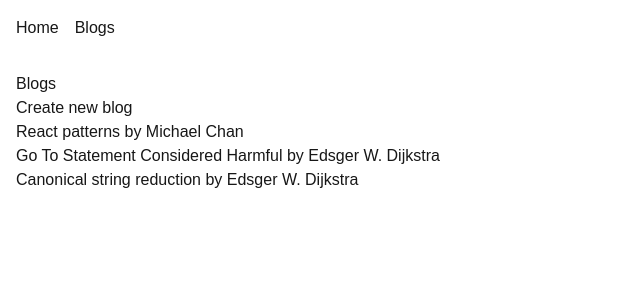
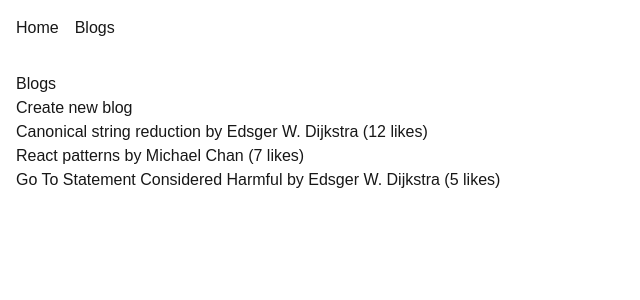
Before and after one commit to sjdumas/fso-blog-app, a Next.js app: page /blogs in a window 1280 px wide. Shown: the top 300 px of the page, without its empty margins (0-640 px from the left). Built offline with nearby package versions, Linux system fonts and the light colour scheme.

Commit message:
feat: sort blogs list by likes in descending order

```diff
--- a/app/blogs/actions.ts
+++ b/app/blogs/actions.ts
@@ -21,4 +21,5 @@ export async function likeBlog(formData: FormData) {
     incrementLikes(id);
 
     revalidatePath(`/blogs/${id}`);
+    revalidatePath("/blogs");
 }
--- a/app/blogs/page.tsx
+++ b/app/blogs/page.tsx
@@ -2,7 +2,7 @@ import Link from "next/link";
 import { getBlogs } from "@/lib/blogs";
 
 export default function BlogsPage() {
-    const blogs = getBlogs();
+    const blogs = [...getBlogs()].sort((a, b) => b.likes - a.likes);
 
     return (
         <div>
@@ -11,7 +11,8 @@ export default function BlogsPage() {
             <ul>
                 {blogs.map((blog) => (
                     <li key={blog.id}>
-                        <Link href={`/blogs/${blog.id}`}>{blog.title}</Link> by {blog.author}
+                        <Link href={`/blogs/${blog.id}`}>{blog.title}</Link> by {blog.author} (
+                        {blog.likes} likes)
                     </li>
                 ))}
             </ul>
```
